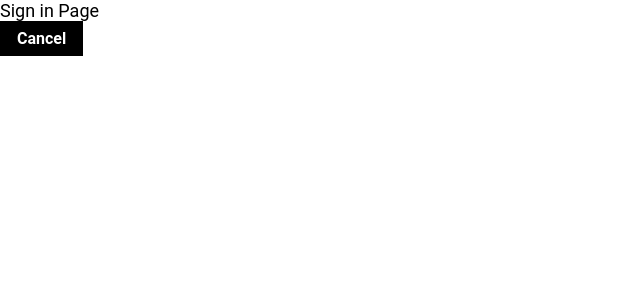
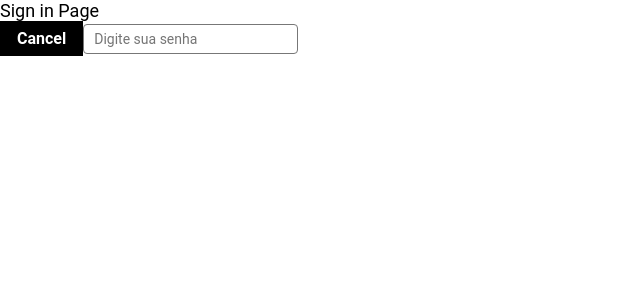
Before and after one commit to AlvaroYmagawa/codeleadp-eng-test, a React (Create React App) app: page / in a window 1280 px wide. Shown: the top 300 px of the page, without its empty margins (0-640 px from the left). Built offline with nearby package versions, Linux system fonts and the light colour scheme; a web font is replaced by a local one.

Commit message:
feat(components): Add Input

```diff
--- a/src/modules/session/pages/SignIn/SignIn.page.tsx
+++ b/src/modules/session/pages/SignIn/SignIn.page.tsx
@@ -1,10 +1,11 @@
-import { Typography, Button } from "shared/components/atoms";
+import { Typography, Button, Input } from "shared/components/atoms";
 
 export const SignInPage = () => {
   return (
     <div>
       <Typography>Sign in Page</Typography>
       <Button content="Cancel" />
+      <Input placeholder="Digite sua senha" />
     </div>
   );
 };
--- /dev/null
+++ b/src/shared/components/atoms/Input/Input.tsx
@@ -0,0 +1,15 @@
+import { InputProps } from "./input.interfaces";
+import * as C from "./input.styles";
+
+export const Input = ({
+  placeholder,
+  onChange = () => {},
+  ...rest
+}: InputProps) => {
+  return (
+    <C.Input
+      placeholder={placeholder}
+      onChange={(e) => onChange(e.target.value)}
+    />
+  );
+};
--- /dev/null
+++ b/src/shared/components/atoms/Input/index.ts
@@ -0,0 +1,2 @@
+export * from "./Input";
+export * from "./input.interfaces";
--- /dev/null
+++ b/src/shared/components/atoms/Input/input.interfaces.ts
@@ -0,0 +1,6 @@
+import { IBaseComponent } from "shared/interfaces";
+
+export interface InputProps extends IBaseComponent {
+  placeholder: string;
+  onChange?: (text: string) => void;
+}
--- /dev/null
+++ b/src/shared/components/atoms/Input/input.styles.ts
@@ -0,0 +1,8 @@
+import styled from "styled-components";
+
+
+export const Input = styled.input`
+  border-radius: 4px;
+  padding: 6px 10px;
+  border: 1px solid ${({ theme: { colors } }) => colors.opaqueText};
+`;
--- a/src/shared/components/atoms/index.ts
+++ b/src/shared/components/atoms/index.ts
@@ -1,2 +1,3 @@
 export * from "./Typography";
 export * from "./Button";
+export * from "./Input";
--- a/src/shared/styles/global.ts
+++ b/src/shared/styles/global.ts
@@ -6,6 +6,6 @@ export const GlobalStyles = createGlobalStyle`
   padding: 0;
   outline: 0;
   box-sizing: border-box;
-  font: 18px 'Roboto', sans-serif;
+  font: 14px 'Roboto', sans-serif;
 }
 `;
```
